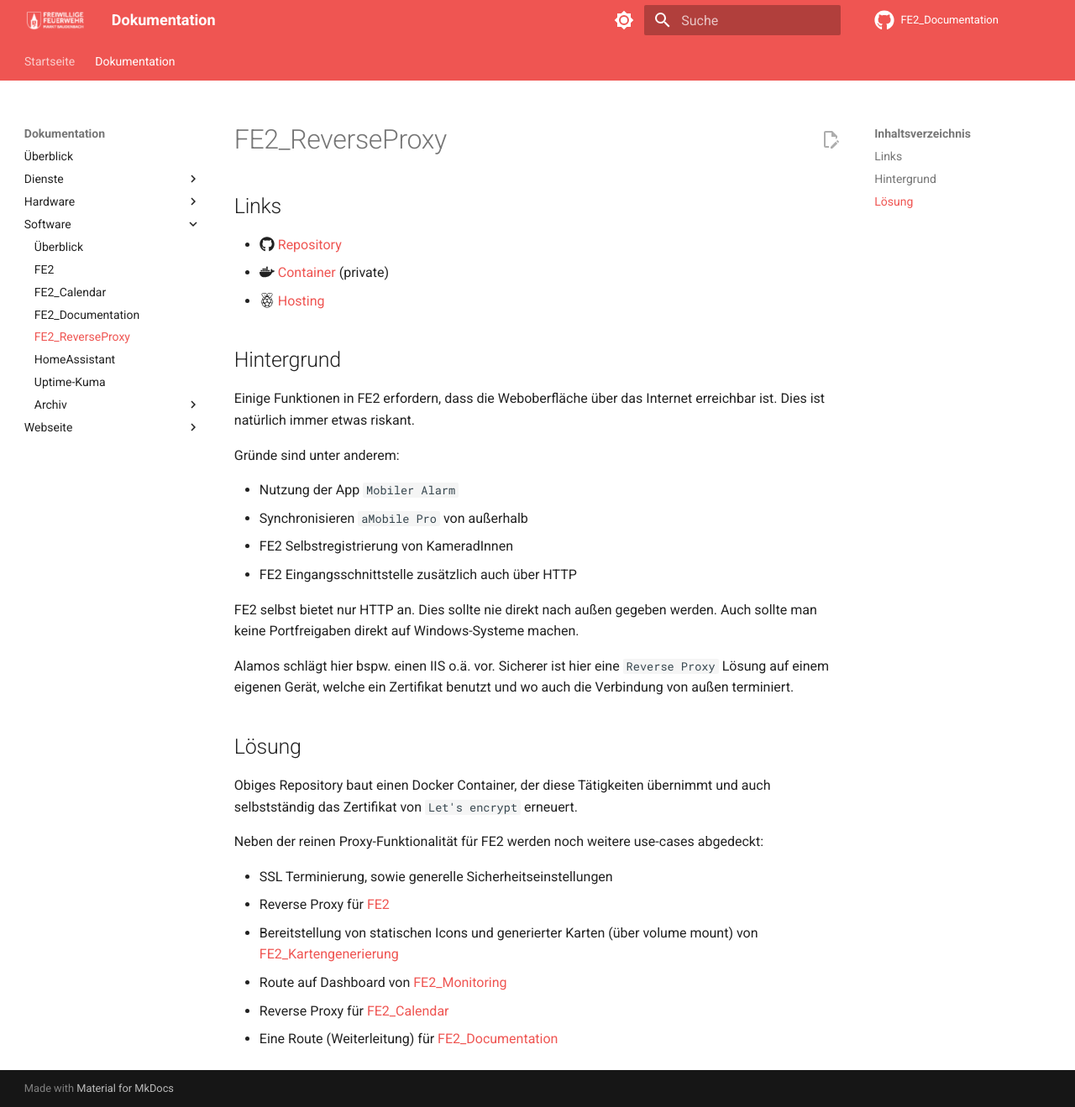
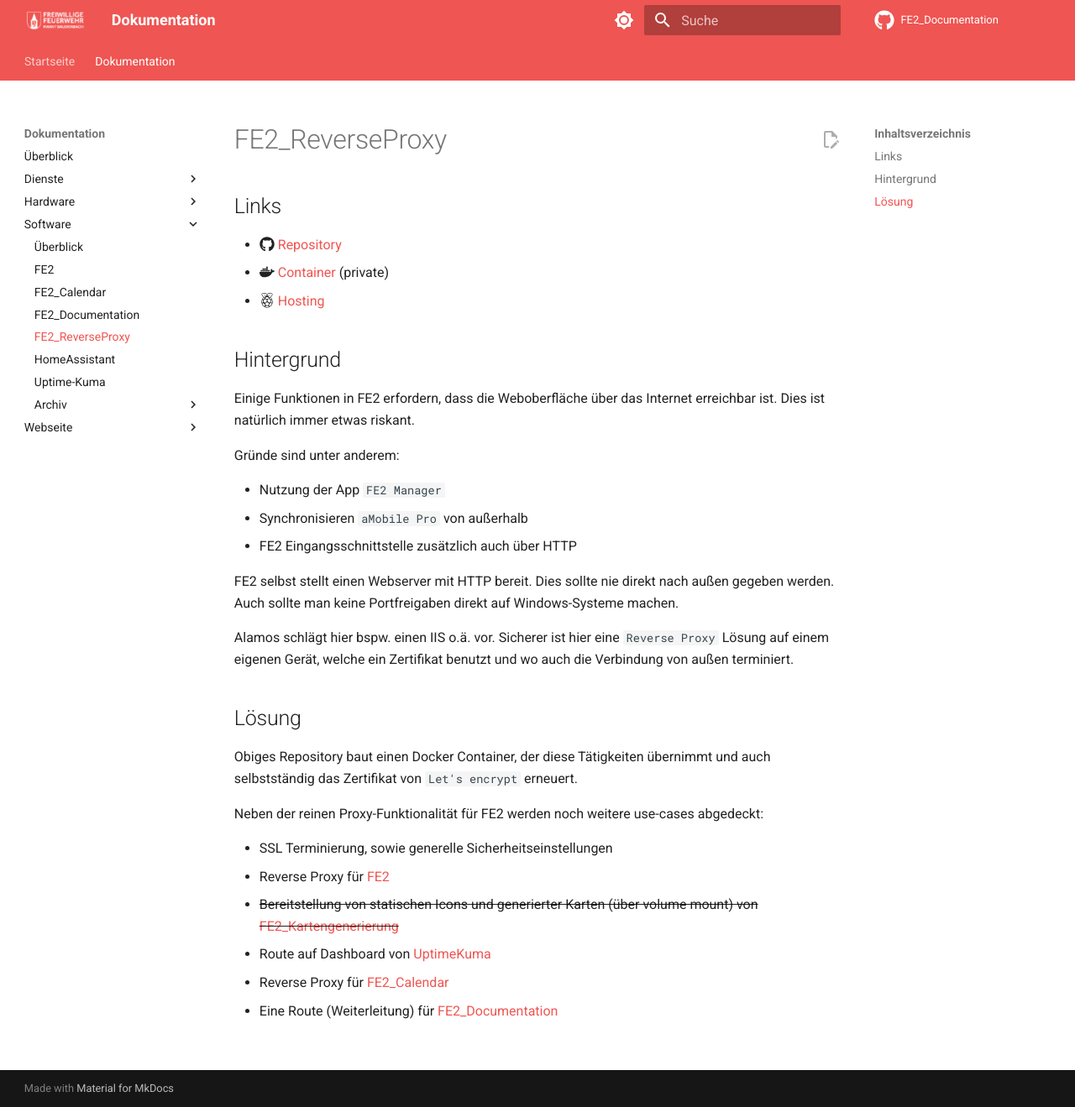
Before and after one commit to FFW-Baudenbach/FE2_Documentation, an MkDocs documentation site: the page built from docs/Dokumentation/Software/FE2_ReverseProxy.md, in a window 1280 px wide and 1319 px high. Shown: the whole window at 84% size. Built offline with MkDocs 1.6.1 and Material for MkDocs 9.7.7, drawn with Linux system fonts in a browser that asks for light colours; comment, search, counter and statistics services are not loaded.

Commit message:
Some updates

```diff
--- a/docs/Dokumentation/Software/FE2_ReverseProxy.md
+++ b/docs/Dokumentation/Software/FE2_ReverseProxy.md
@@ -12,12 +12,11 @@
 
 Gründe sind unter anderem:
 
-* Nutzung der App `Mobiler Alarm`
+* Nutzung der App `FE2 Manager`
 * Synchronisieren `aMobile Pro` von außerhalb
-* FE2 Selbstregistrierung von KameradInnen
 * FE2 Eingangsschnittstelle zusätzlich auch über HTTP
 
-FE2 selbst bietet nur HTTP an. Dies sollte nie direkt nach außen gegeben werden. Auch sollte man keine Portfreigaben
+FE2 selbst stellt einen Webserver mit HTTP bereit. Dies sollte nie direkt nach außen gegeben werden. Auch sollte man keine Portfreigaben
 direkt auf Windows-Systeme machen.
 
 Alamos schlägt hier bspw. einen IIS o.ä. vor. Sicherer ist hier eine `Reverse Proxy` Lösung auf einem eigenen Gerät,
@@ -32,7 +31,7 @@
 
 * SSL Terminierung, sowie generelle Sicherheitseinstellungen
 * Reverse Proxy für [FE2](FE2.md)
-* Bereitstellung von statischen Icons und generierter Karten (über volume mount) von [FE2_Kartengenerierung](Archiv/FE2_Kartengenerierung.md)
-* Route auf Dashboard von [FE2_Monitoring](Archiv/FE2_Monitoring.md)
+* ~~Bereitstellung von statischen Icons und generierter Karten (über volume mount) von [FE2_Kartengenerierung](Archiv/FE2_Kartengenerierung.md)~~
+* Route auf Dashboard von [UptimeKuma](UptimeKuma.md)
 * Reverse Proxy für [FE2_Calendar](FE2_Calendar.md)
 * Eine Route (Weiterleitung) für [FE2_Documentation](FE2_Documentation.md)
```
Also changed, not shown: docs/Dokumentation/Webseite/Mail.md (+1 -1 lines).
